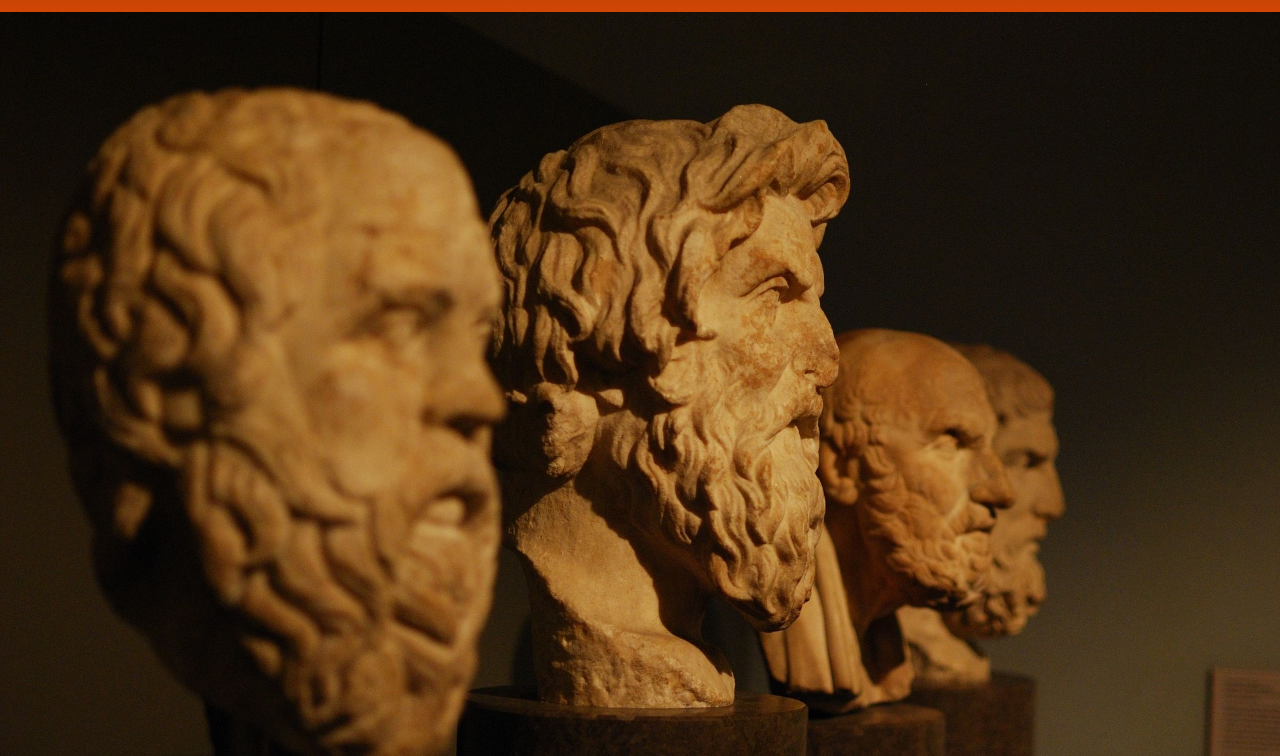
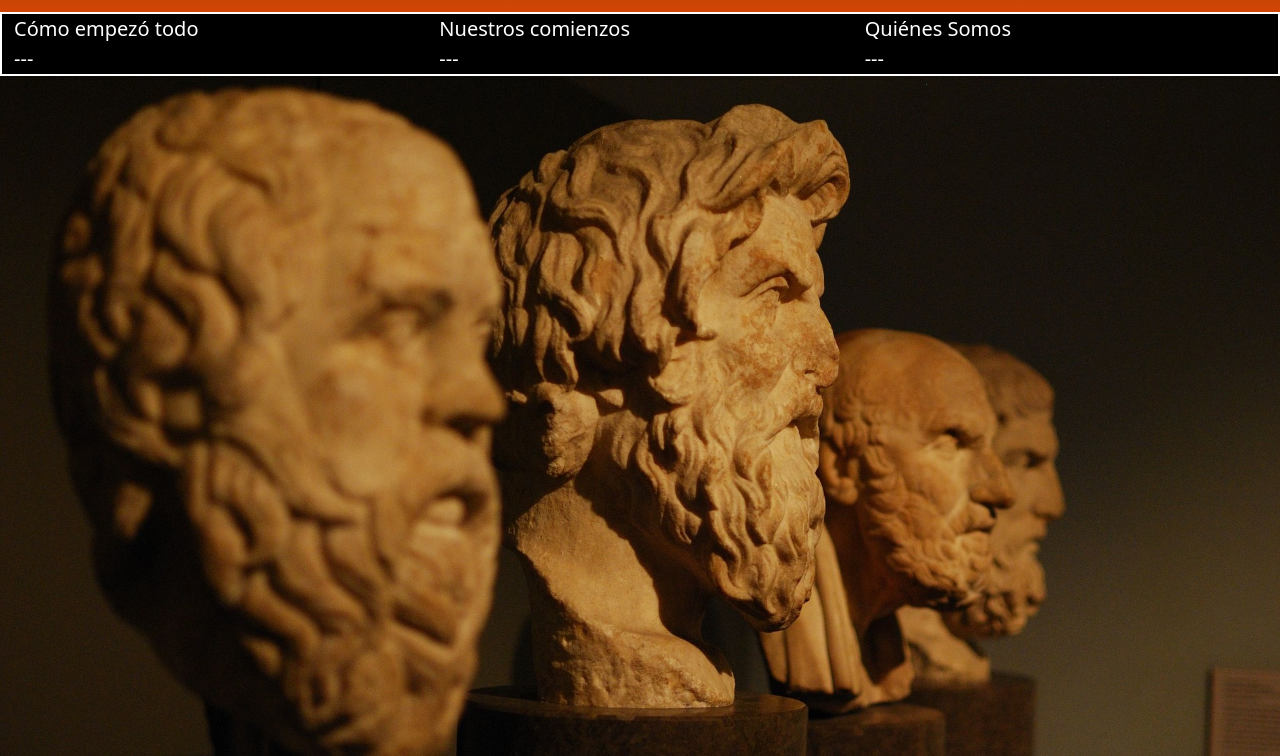
Before and after one commit to AnaValls/mi_repositorio, a plain HTML site: page Pages/sobrenosotros.html in a window 1280 px wide. Shown: the part 138-894 px from the top of the page. Drawn offline with nearby package versions, Linux system fonts and the light colour scheme.

Commit message:
primer commit

```diff
--- a/CSS/estilo.css
+++ b/CSS/estilo.css
@@ -261,6 +261,23 @@ background-position: center;
 }
 
 
+.container-fluid {
+background-color: black;
+font-size: 20px;
+color: white;
+border: 2px solid white;
+
+}
+
+
+.col-4-CET  {
+
+    height: 100px;
+
+
+
+
+}
 
 
 footer
--- a/Pages/sobrenosotros.html
+++ b/Pages/sobrenosotros.html
@@ -7,6 +7,7 @@
     <meta name="viewport" content="width=device-width, initial-scale=1.0">
     <title>Sobre nosotros</title>
     <link rel="stylesheet" href="https://cdnjs.cloudflare.com/ajax/libs/font-awesome/6.1.1/css/all.min.css" integrity="sha512-KfkfwYDsLkIlwQp6LFnl8zNdLGxu9YAA1QvwINks4PhcElQSvqcyVLLD9aMhXd13uQjoXtEKNosOWaZqXgel0g==" crossorigin="anonymous" referrerpolicy="no-referrer" />
+    <link href="https://cdn.jsdelivr.net/npm/bootstrap@5.1.3/dist/css/bootstrap.min.css" rel="stylesheet" integrity="sha384-1BmE4kWBq78iYhFldvKuhfTAU6auU8tT94WrHftjDbrCEXSU1oBoqyl2QvZ6jIW3" crossorigin="anonymous">
     <link rel="stylesheet" href="../CSS/estilo.css">
  </head>
 
@@ -33,6 +34,22 @@
      <main>
 
 
+        <div class="container-fluid">
+            <div class="row">
+                <div class="col-4">   Cómo empezó todo  </div>
+                <div class="col-4">   Nuestros comienzos   </div>
+                <div class="col-4">   Quiénes Somos  </div>
+              </div>
+
+              <div class="row">
+                <div class="col-4">   ---  </div>
+                <div class="col-4">   --- </div>
+                <div class="col-4">  ---  </div>
+              </div>
+
+
+
+
 
      </main>
 
@@ -49,7 +66,8 @@
 
 
 
-
+    <script src="https://cdn.jsdelivr.net/npm/@popperjs/core@2.10.2/dist/umd/popper.min.js" integrity="sha384-7+zCNj/IqJ95wo16oMtfsKbZ9ccEh31eOz1HGyDuCQ6wgnyJNSYdrPa03rtR1zdB" crossorigin="anonymous"></script>
+    <script src="https://cdn.jsdelivr.net/npm/bootstrap@5.1.3/dist/js/bootstrap.min.js" integrity="sha384-QJHtvGhmr9XOIpI6YVutG+2QOK9T+ZnN4kzFN1RtK3zEFEIsxhlmWl5/YESvpZ13" crossorigin="anonymous"></script>
 
 
 
```
Also changed, not shown: Pages/index.html (+5 -0 lines).
